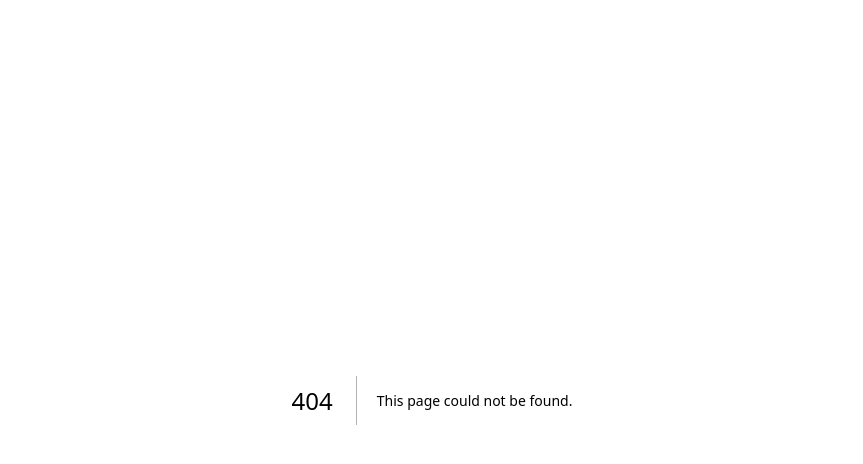
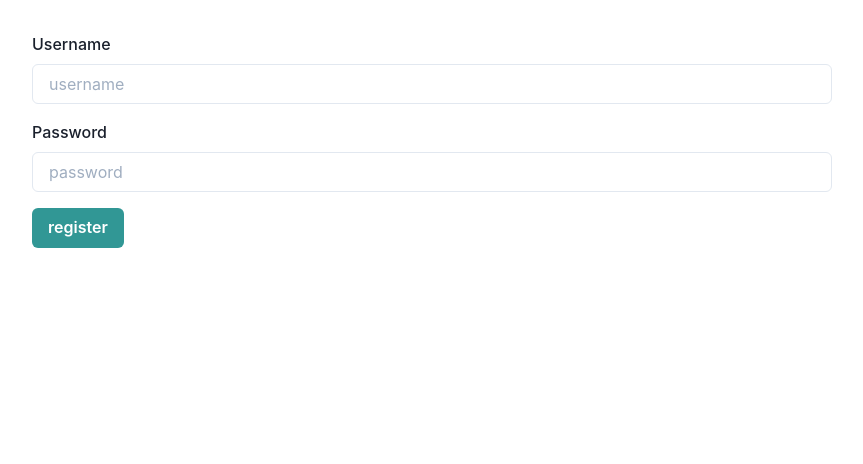
Before and after one commit to danst3in/FS-RGQL-TS-web, a Next.js app: page /register in a window 1280 px wide. Before the commit this address had no page. Shown: the top 464 px of the page, without its empty margins (208-1071 px from the left). Built offline with nearby package versions, Linux system fonts and the light colour scheme.

Commit message:
create register page, wrapper, input fields

```diff
--- a/package.json
+++ b/package.json
@@ -11,6 +11,7 @@
     "@chakra-ui/react": "^1.0.0",
     "@emotion/react": "^11.0.0",
     "@emotion/styled": "^11.0.0",
+    "formik": "^2.2.6",
     "framer-motion": "^2.9.4",
     "next": "latest",
     "react": "^17.0.1",
--- /dev/null
+++ b/src/components/InputField.tsx
@@ -0,0 +1,28 @@
+import {
+  FormControl,
+  FormLabel,
+  Input,
+  FormErrorMessage,
+} from "@chakra-ui/react";
+import { useField } from "formik";
+import React, { InputHTMLAttributes } from "react";
+
+type InputFieldProps = InputHTMLAttributes<HTMLInputElement> & {
+  name: string;
+  label: string;
+};
+
+export const InputField: React.FC<InputFieldProps> = ({
+  label,
+  size: _,
+  ...props
+}) => {
+  const [field, { error }] = useField(props);
+  return (
+    <FormControl isInvalid={!!error}>
+      <FormLabel htmlFor={field.name}>{label}</FormLabel>
+      <Input {...field} {...props} id={field.name} />
+      {error ? <FormErrorMessage>{error}</FormErrorMessage> : null}
+    </FormControl>
+  );
+};
--- /dev/null
+++ b/src/components/Wrapper.tsx
@@ -0,0 +1,22 @@
+import { Box } from "@chakra-ui/react";
+import React from "react";
+
+interface WrapperProps {
+  variant?: "small" | "regular";
+}
+
+export const Wrapper: React.FC<WrapperProps> = ({
+  children,
+  variant = "regular",
+}) => {
+  return (
+    <Box
+      mt={8}
+      mx="auto"
+      maxW={variant === "regular" ? "800px" : "400px"}
+      w="100%"
+    >
+      {children}
+    </Box>
+  );
+};
--- /dev/null
+++ b/src/pages/register.tsx
@@ -0,0 +1,55 @@
+import React from "react";
+import { Form, Formik } from "formik";
+import {
+  FormControl,
+  FormLabel,
+  Input,
+  FormErrorMessage,
+  Box,
+  Button,
+} from "@chakra-ui/react";
+import { Wrapper } from "../components/Wrapper";
+import { InputField } from "../components/InputField";
+
+interface registerProps {}
+
+const Register: React.FC<registerProps> = ({}) => {
+  return (
+    <Wrapper>
+      <Formik
+        initialValues={{ username: "", password: "" }}
+        onSubmit={(values) => {
+          console.log(values);
+        }}
+      >
+        {({ isSubmitting }) => (
+          <Form>
+            <InputField
+              name="username"
+              placeholder="username"
+              label="Username"
+            />
+            <Box mt={4}>
+              <InputField
+                name="password"
+                type="password"
+                placeholder="password"
+                label="Password"
+              />
+            </Box>
+            <Button
+              mt={4}
+              type="submit"
+              isLoading={isSubmitting}
+              colorScheme="teal"
+            >
+              register
+            </Button>
+          </Form>
+        )}
+      </Formik>
+    </Wrapper>
+  );
+};
+
+export default Register;
```
Also changed, not shown: 1 other file (tests, documents, lock files or other folders).
